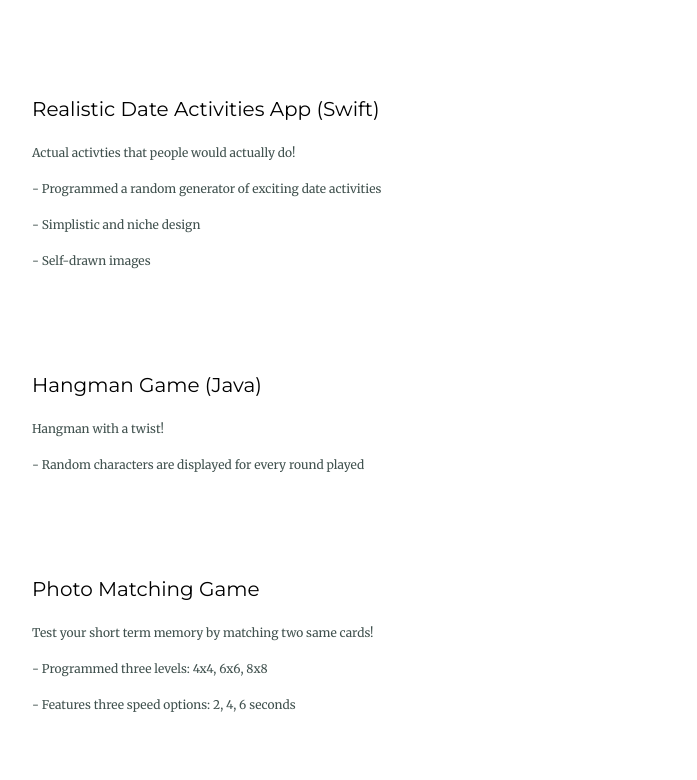
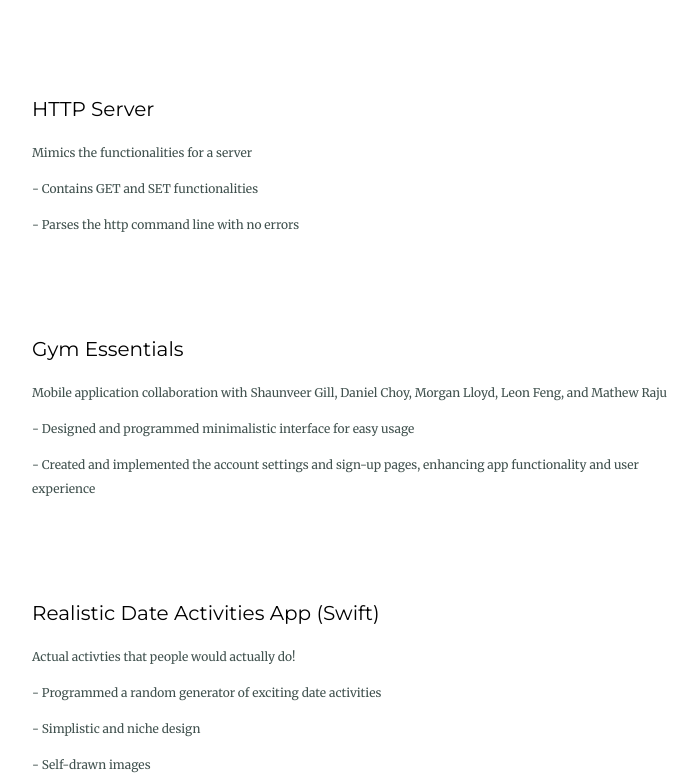
Before and after one commit to cwei013/website, a plain HTML site: page index.html in a window 1280 px wide. Shown: the part 2889-3669 px from the top of the page, without its empty margins (288-985 px from the left). Drawn offline with Linux system fonts and the light colour scheme.

Commit message:
new 2023 information changes

```diff
--- a/index.html
+++ b/index.html
@@ -28,7 +28,7 @@
         <div class="profile">
           <img class= "profile-pic" src="images/4DE71BB4-0CFF-4D2B-A152-3DECC41084AC.jpg" alt="image of me">
           <h2>Hello</h2>
-          <p class="intro"> I am a third year Computer Science student at University of California, Santa Cruz.
+          <p class="intro"> I am in my fourth year, majoring in Computer Science, at University of California, Santa Cruz.
             <br> Currently, I am looking for ways to gain more experience in programming and learning more about the tech field.
           </p>
         </div>
@@ -74,6 +74,20 @@
           </div>
 
           <div class="project-row">
+            <h3>HTTP Server</h3>
+            <p>Mimics the functionalities for a server</p>
+            <p>- Contains GET and SET functionalities</p>
+            <p>- Parses the http command line with no errors</p>
+          </div>
+
+          <div class="project-row">
+            <h3>Gym Essentials</h3>
+            <p>Mobile application collaboration with Shaunveer Gill, Daniel Choy, Morgan Lloyd, Leon Feng, and Mathew Raju</p>
+            <p>- Designed and programmed minimalistic interface for easy usage</p>
+            <p>- Created and implemented the account settings and sign-up pages, enhancing app functionality and user experience </p>
+          </div>
+
+          <div class="project-row">
             <h3>Realistic Date Activities App (Swift)</h3>
             <p>Actual activties that people would actually do!</p>
             <p>- Programmed a random generator of exciting date activities</p>
```
